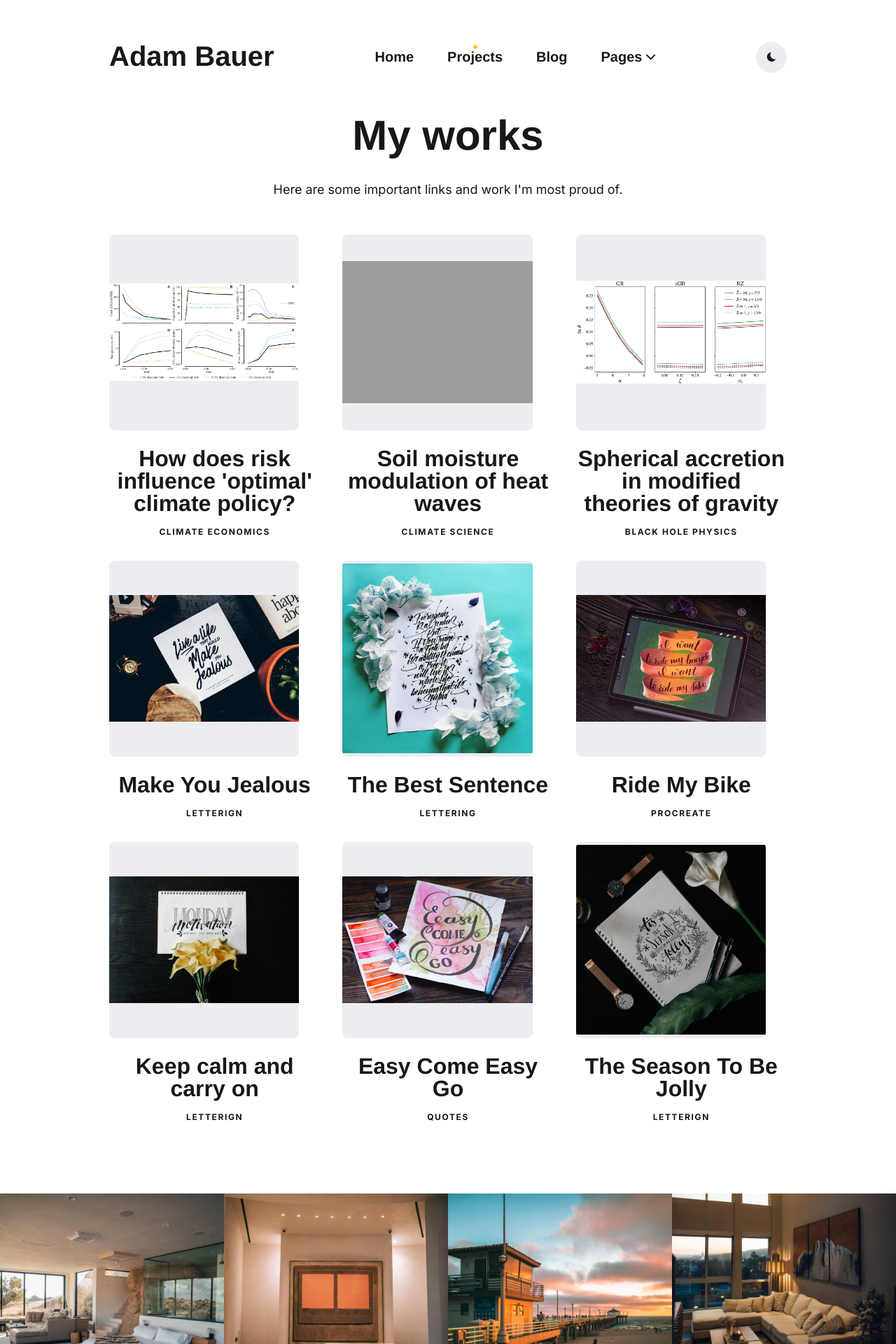
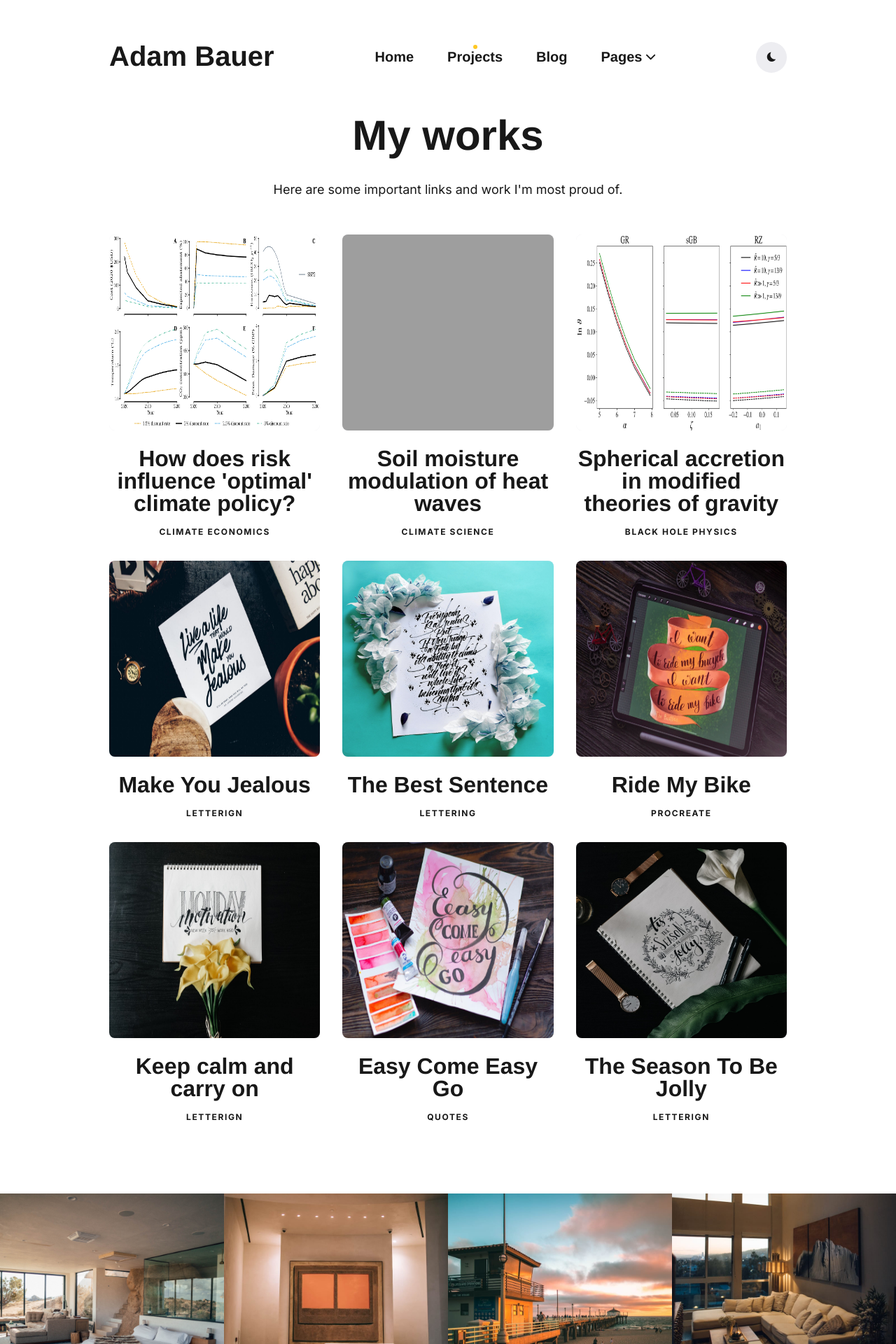
Before and after one commit to adam-bauer-34/adam-bauer-34.github.io, a Jekyll site: the page built from projects/index.html, in a window 1280 px wide. Shown: the top 1920 px of the page at 70% size. Built offline with Jekyll 4.4.1, drawn with Linux system fonts in a browser that asks for light colours; nearby versions of some CDN libraries; some web fonts are replaced; grey boxes are pictures that could not be loaded.

Commit message:
Update _projects.scss

```diff
--- a/_sass/3-modules/_projects.scss
+++ b/_sass/3-modules/_projects.scss
@@ -25,13 +25,14 @@
 .project__image {
   position: relative;
   display: block;
-  width: 90%;
-  height: 90%;
+  width: 100%;
+  height: 100%;
   min-height: 280px;
   border-radius: 8px;
   user-select: none;
   transform: translate(0);
   overflow: visible;
+  object-fit: scale-down;
   background-color: var(--background-alt-color);
 
   &::after {
@@ -46,7 +47,7 @@
     left: 0;
     width: 100%;
     height: 100%;
-    object-fit: scale-down;
+    object-fit: fill;
     border-radius: 8px;
     pointer-events: none;
   }
```
